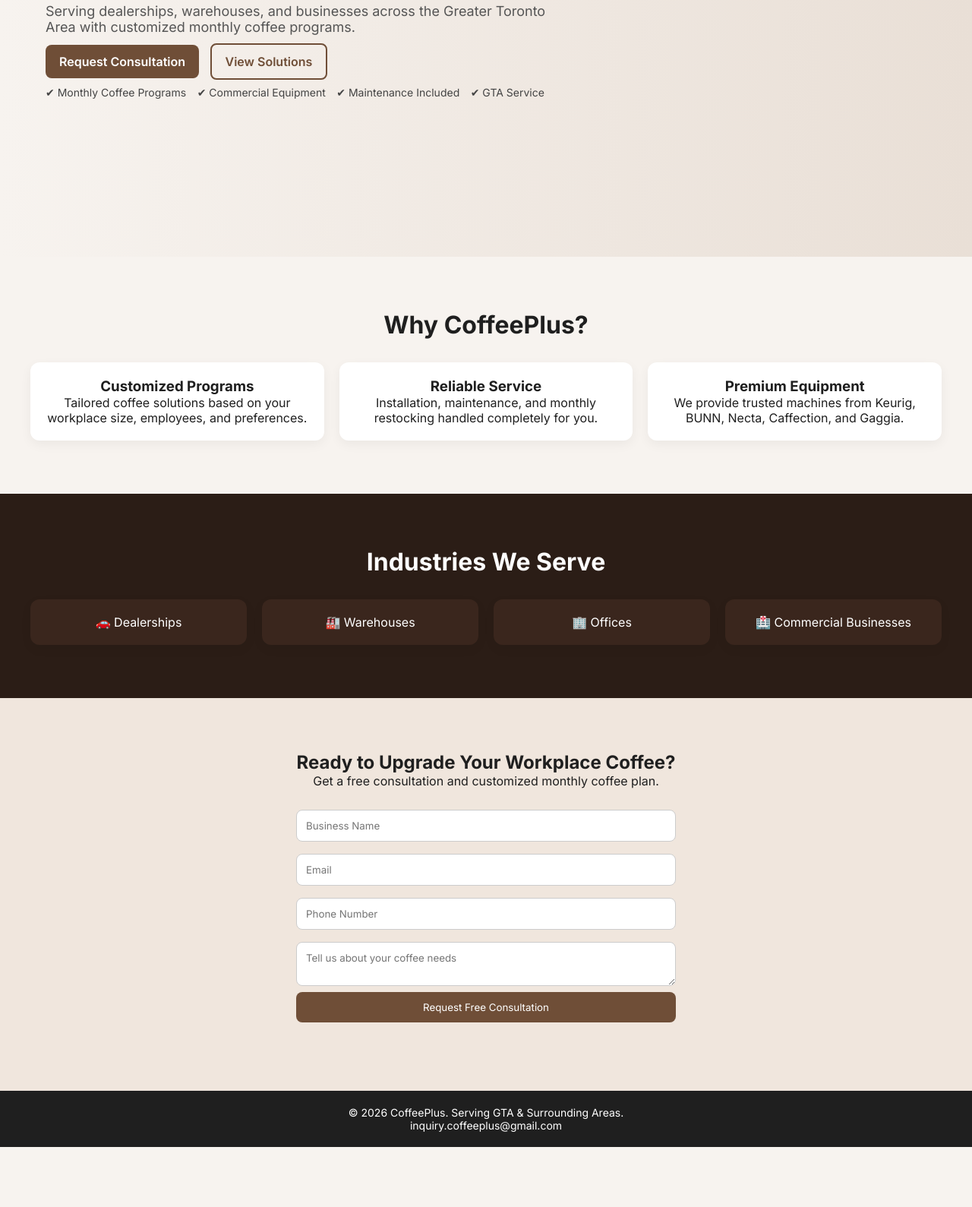
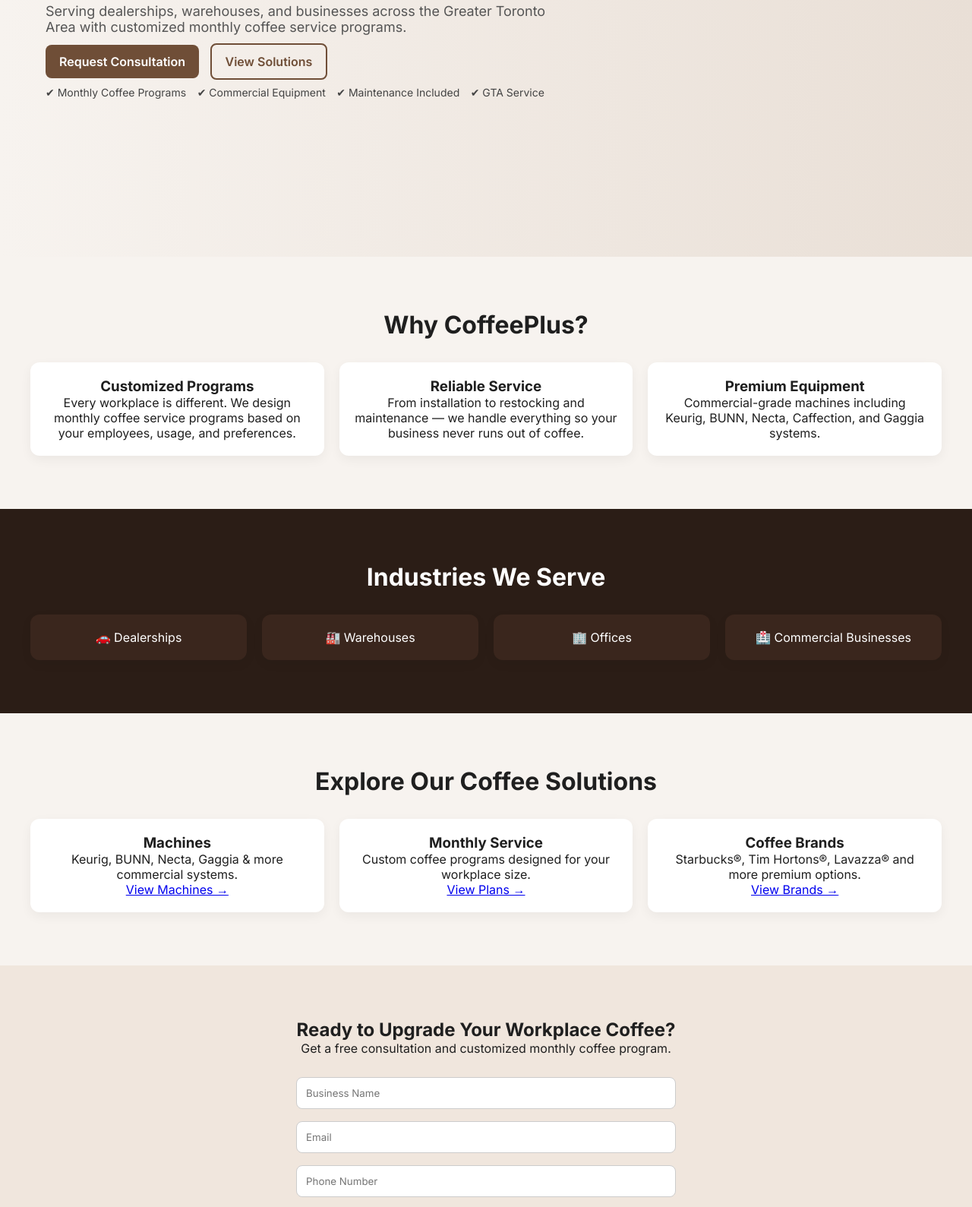
Before and after one commit to inquirycoffeeplus-code/CoffeePlus, a plain HTML site: page index.html in a window 1280 px wide. Shown: the part 418-2007 px from the top of the page at 76% size. Before the commit the page ends 1928 px from the top, so only its background shows below. Drawn offline with Linux system fonts and the light colour scheme.

Commit message:
Add files via upload

```diff
--- a/index.html
+++ b/index.html
@@ -5,41 +5,46 @@
   <meta name="viewport" content="width=device-width, initial-scale=1.0"/>
   <title>CoffeePlus | Workplace Coffee Solutions GTA</title>
 
-  <link rel="stylesheet" href="assets/css/style.css"/>
-  <link rel="preconnect" href="https://fonts.googleapis.com">
+  <link rel="stylesheet" href="assets/css/style.css">
   <link href="https://fonts.googleapis.com/css2?family=Inter:wght@300;400;600;700&display=swap" rel="stylesheet">
 </head>
 
 <body>
 
+<!-- NAVBAR -->
 <header class="navbar">
+
   <div class="logo">
     <img src="assets/images/logo.svg" alt="CoffeePlus Logo">
     <span>CoffeePlus</span>
   </div>
 
   <nav>
-    <a href="#">Home</a>
-    <a href="#solutions">Solutions</a>
-    <a href="#machines">Machines</a>
-    <a href="#brands">Brands</a>
-    <a href="#contact">Contact</a>
+    <a href="index.html">Home</a>
+    <a href="services.html">Services</a>
+    <a href="machines.html">Machines</a>
+    <a href="brands.html">Brands</a>
+    <a href="index.html#contact">Contact</a>
   </nav>
 
-  <a class="cta-button" href="#contact">Request Consultation</a>
+  <a class="cta-button" href="index.html#contact">Request Consultation</a>
+
 </header>
 
 <!-- HERO -->
 <section class="hero">
+
   <div class="hero-content">
+
     <h1>Premium Workplace Coffee Solutions</h1>
+
     <p>
-      Serving dealerships, warehouses, and businesses across the Greater Toronto Area with customized monthly coffee programs.
+      Serving dealerships, warehouses, and businesses across the Greater Toronto Area with customized monthly coffee service programs.
     </p>
 
     <div class="hero-buttons">
       <a href="#contact" class="btn primary">Request Consultation</a>
-      <a href="#solutions" class="btn secondary">View Solutions</a>
+      <a href="services.html" class="btn secondary">View Solutions</a>
     </div>
 
     <div class="hero-tags">
@@ -48,63 +53,118 @@
       <span>✔ Maintenance Included</span>
       <span>✔ GTA Service</span>
     </div>
+
   </div>
+
 </section>
 
-<!-- SOLUTIONS -->
-<section id="solutions" class="section">
+<!-- WHY COFFEEPLUS -->
+<section class="section" id="solutions">
+
   <h2>Why CoffeePlus?</h2>
 
   <div class="grid">
+
     <div class="card">
       <h3>Customized Programs</h3>
-      <p>Tailored coffee solutions based on your workplace size, employees, and preferences.</p>
+      <p>
+        Every workplace is different. We design monthly coffee service programs based on your employees, usage, and preferences.
+      </p>
     </div>
 
     <div class="card">
       <h3>Reliable Service</h3>
-      <p>Installation, maintenance, and monthly restocking handled completely for you.</p>
+      <p>
+        From installation to restocking and maintenance — we handle everything so your business never runs out of coffee.
+      </p>
     </div>
 
     <div class="card">
       <h3>Premium Equipment</h3>
-      <p>We provide trusted machines from Keurig, BUNN, Necta, Caffection, and Gaggia.</p>
+      <p>
+        Commercial-grade machines including Keurig, BUNN, Necta, Caffection, and Gaggia systems.
+      </p>
     </div>
+
   </div>
+
 </section>
 
 <!-- INDUSTRIES -->
 <section class="section dark">
+
   <h2>Industries We Serve</h2>
 
   <div class="grid">
+
     <div class="card">🚗 Dealerships</div>
     <div class="card">🏭 Warehouses</div>
     <div class="card">🏢 Offices</div>
     <div class="card">🏥 Commercial Businesses</div>
+
   </div>
+
 </section>
 
-<!-- CTA -->
+<!-- SOLUTIONS TEASER -->
+<section class="section">
+
+  <h2>Explore Our Coffee Solutions</h2>
+
+  <div class="grid">
+
+    <div class="card">
+      <h3>Machines</h3>
+      <p>Keurig, BUNN, Necta, Gaggia & more commercial systems.</p>
+      <a href="machines.html">View Machines →</a>
+    </div>
+
+    <div class="card">
+      <h3>Monthly Service</h3>
+      <p>Custom coffee programs designed for your workplace size.</p>
+      <a href="services.html">View Plans →</a>
+    </div>
+
+    <div class="card">
+      <h3>Coffee Brands</h3>
+      <p>Starbucks®, Tim Hortons®, Lavazza® and more premium options.</p>
+      <a href="brands.html">View Brands →</a>
+    </div>
+
+  </div>
+
+</section>
+
+<!-- CTA / CONTACT -->
 <section id="contact" class="cta">
+
   <h2>Ready to Upgrade Your Workplace Coffee?</h2>
-  <p>Get a free consultation and customized monthly coffee plan.</p>
+
+  <p>Get a free consultation and customized monthly coffee program.</p>
 
   <form>
+
     <input type="text" placeholder="Business Name" required>
     <input type="email" placeholder="Email" required>
     <input type="text" placeholder="Phone Number">
+
     <textarea placeholder="Tell us about your coffee needs"></textarea>
 
     <button type="submit">Request Free Consultation</button>
+
   </form>
+
 </section>
 
+<!-- FOOTER -->
 <footer>
+
   <p>© 2026 CoffeePlus. Serving GTA & Surrounding Areas.</p>
   <p>inquiry.coffeeplus@gmail.com</p>
+
 </footer>
 
 <script src="assets/js/app.js"></script>
+
 </body>
 </html>
```
